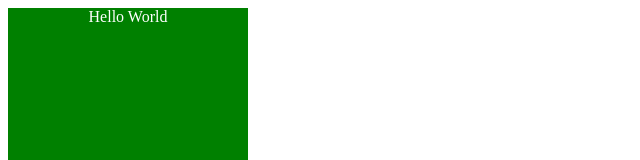
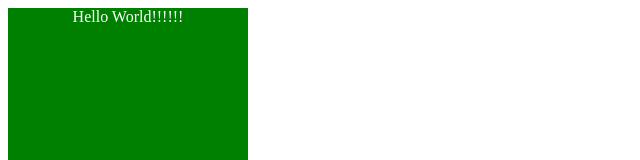
Before and after one commit to ashfujiyama/tamadoro, a React (Create React App) app: page / in a window 1280 px wide. Shown: the top 160 px of the page, without its empty margins (0-640 px from the left). Built offline with nearby package versions, Linux system fonts and the light colour scheme; the HTML template or start-up script is replaced by a standard one.

Commit message:
added side_panel.tsx file

```diff
--- a/src/App.tsx
+++ b/src/App.tsx
@@ -3,7 +3,7 @@ import "./App.css"
 function App() {
   return (
     <div className="App">
-      Hello World
+      Hello World!!!!!!
     </div>
   );
 }
--- /dev/null
+++ b/src/sidePanel.tsx
@@ -0,0 +1 @@
+// The file which defines the setup for the sidebar
```
Also changed, not shown: 2 other files (tests, documents, lock files or other folders).
